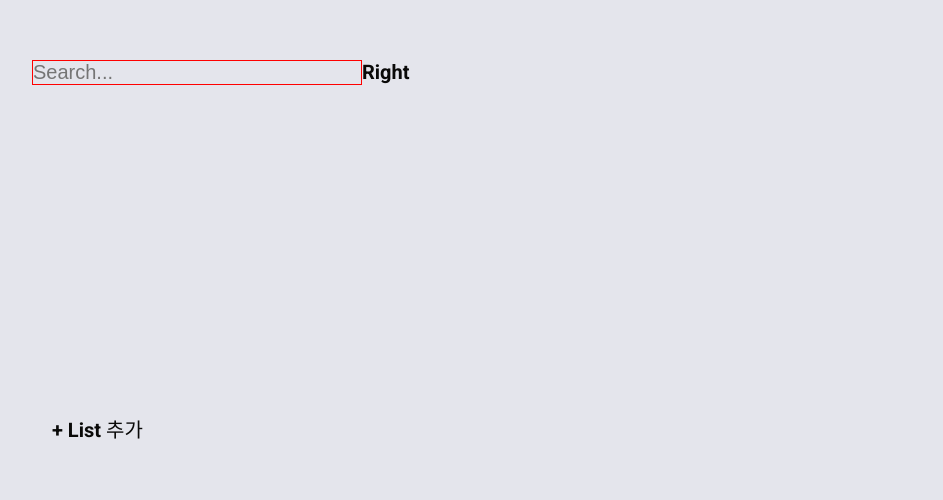
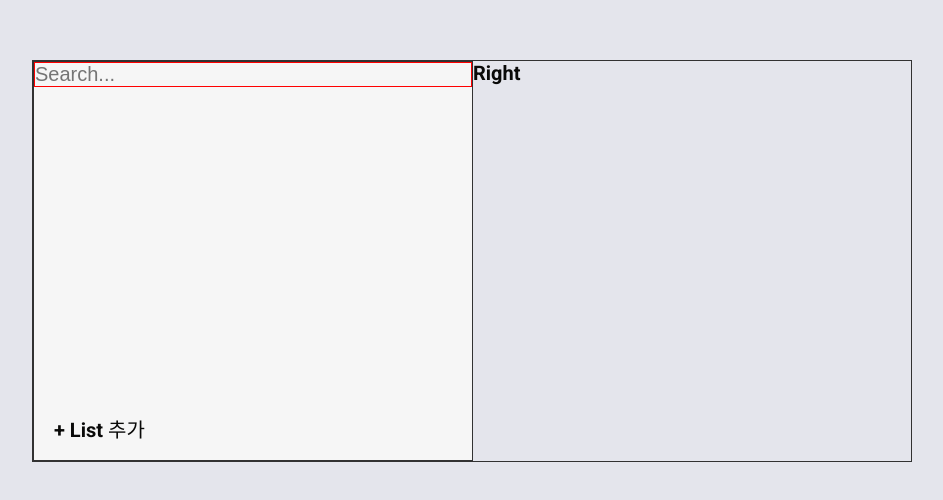
Before and after one commit to slee2540/Reminder, a React (Create React App) app: page / in a window 1280 px wide. Shown: the part 140-640 px from the top of the page, without its empty margins (168-1111 px from the left). Built offline with nearby package versions, Linux system fonts and the light colour scheme.

Commit message:
Update / App css 관련 수정

```diff
--- a/src/app.module.css
+++ b/src/app.module.css
@@ -2,27 +2,24 @@
   display: flex;
   flex-direction: row;
 
-  padding: 10rem;
+  border: 1px solid #323232;
+  /* padding: 10rem; */
+  margin: 10rem;
 }
 
 .leftWrapper {
-  flex: 3;
+  flex: 1;
+  display: flex;
+  flex-direction: column;
+  min-height: 20rem;
+  max-height: 20rem;
+  overflow: auto;
+  background-color: rgb(246, 246, 246);
+  border: 1px solid #323232;
+}
+
+.rightWrapper {
+  flex: 1;
   display: flex;
   flex-direction: column;
 }
-
-.rightWrapper {
-  flex: 5;
-  display: flex;
-  flex-direction: column;
-}
-
-.rightHeaderWrapper {
-  display: flex;
-  flex-direction: row;
-}
-
-.rightHeaderHeadLabel {
-  flex: 4;
-  border: 1px solid blue;
-}
```
